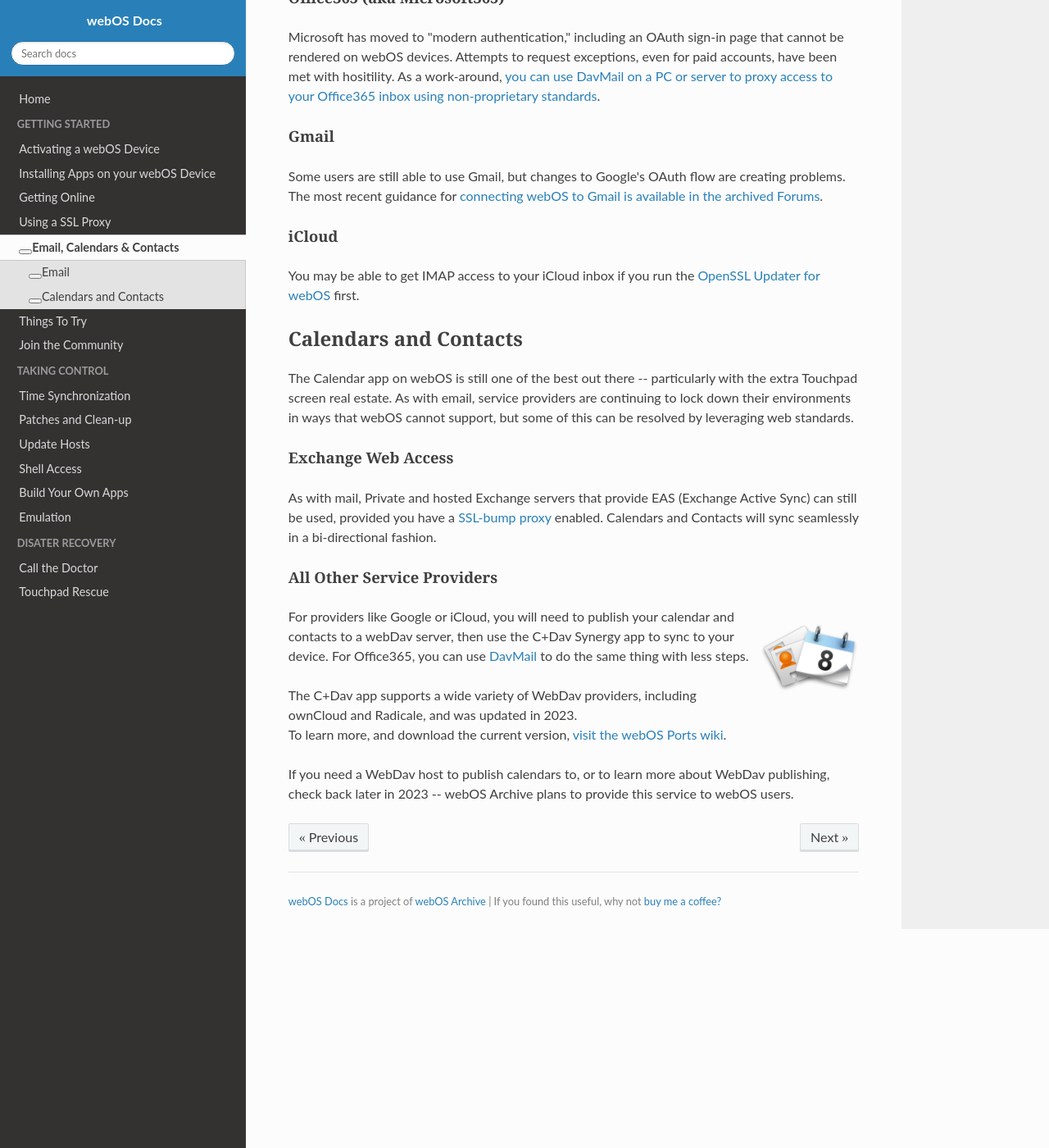
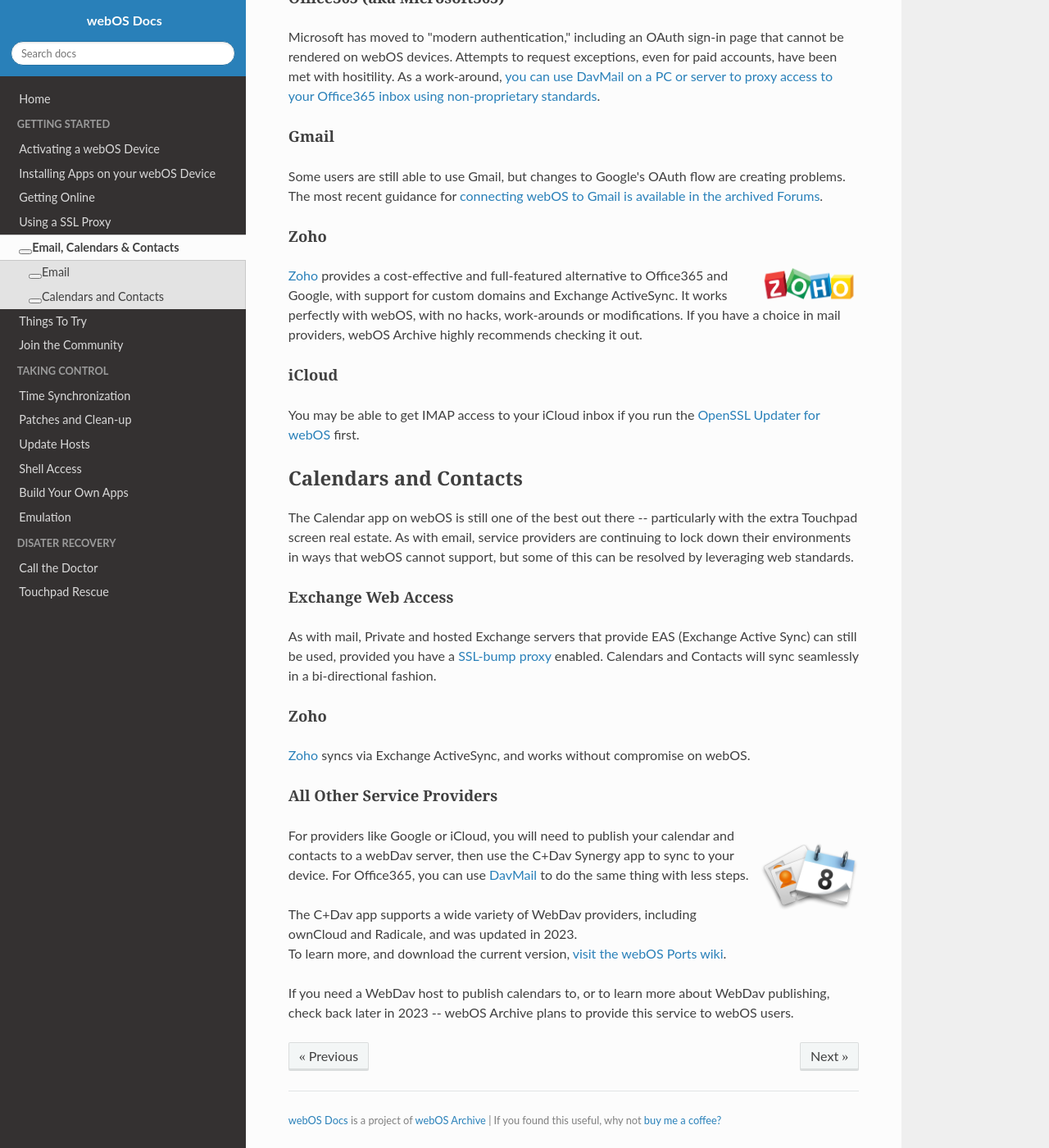
Before and after one commit to webOSArchive/webos-docs, an MkDocs documentation site: the page built from docs/email.md, in a window 1280 px wide and 1400 px high, scrolled down 619 px. Shown: the whole window at 82% size. Built offline with MkDocs 1.6.1, drawn with Linux system fonts in a browser that asks for light colours; nearby versions of some CDN libraries; some web fonts are replaced; library files that are not in the unit come from our copies.

Commit message:
pimp new favorite email provider

```diff
--- a/docs/email.md
+++ b/docs/email.md
@@ -22,6 +22,10 @@ Microsoft has moved to "modern authentication," including an OAuth sign-in page
 
 Some users are still able to use Gmail, but changes to Google's OAuth flow are creating problems. The most recent guidance for <a href="http://stacks.webosarchive.org/forums/Zero%20to%20Google%20in%202020%20-%20step%20by%20step%20-%20webOS%20Nation%20Forums.html" target="_blank">connecting webOS to Gmail is available in the archived Forums</a>.
 
+#### Zoho
+
+<a href="https://mail.zoho.com" target="_blank"><img src="../images/zoho.png" align="right" width="300" style="width:128px; padding-left: 8px"></a><a href="https://mail.zoho.com" target="_blank">Zoho</a> provides a cost-effective and full-featured alternative to Office365 and Google, with support for custom domains and Exchange ActiveSync. It works perfectly with webOS, with no hacks, work-arounds or modifications. If you have a choice in mail providers, webOS Archive highly recommends checking it out.
+
 #### iCloud
 
 You may be able to get IMAP access to your iCloud inbox if you run the [OpenSSL Updater for webOS](http://www.webosarchive.org/activation/org.webosinternals.openssl-updater_0.9.8-6_armv7.ipk) first.
@@ -34,6 +38,10 @@ The Calendar app on webOS is still one of the best out there -- particularly wit
 
 As with mail, Private and hosted Exchange servers that provide EAS (Exchange Active Sync) can still be used, provided you have a [SSL-bump proxy](proxysetup.md) enabled. Calendars and Contacts will sync seamlessly in a bi-directional fashion.
 
+#### Zoho
+
+<a href="https://calendar.zoho.com" target="_blank">Zoho</a> syncs via Exchange ActiveSync, and works without compromise on webOS.
+
 #### All Other Service Providers
 
 <img src="../images/caldav.png" align="right" width="300" style="width:128px; padding-left: 8px">
```
Also changed, not shown: docs/images/zoho.png (added).
